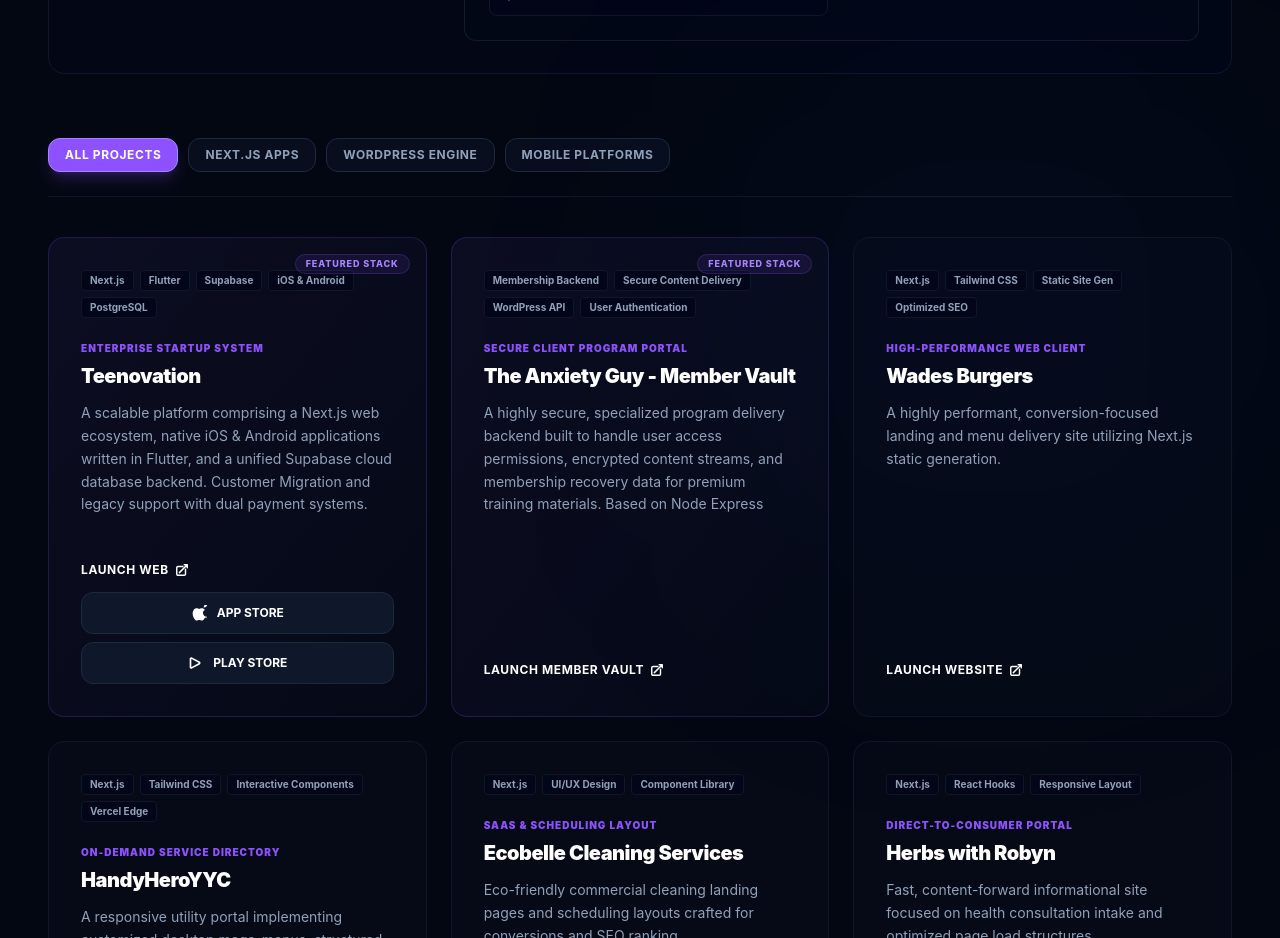
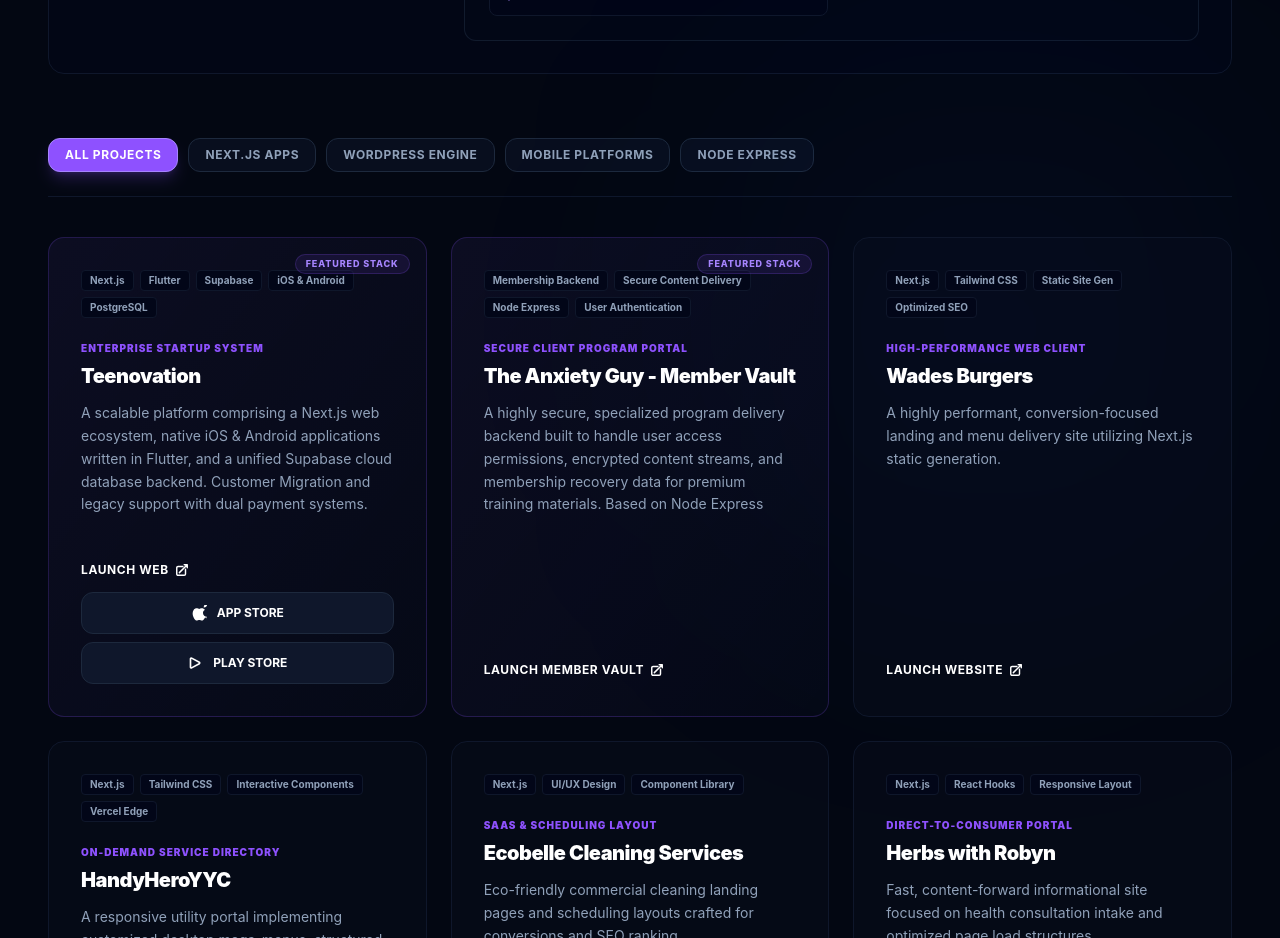
Before and after one commit to AZBrandCanada/portfolio, a Next.js app: page / in a window 1280 px wide. Shown: the part 860-1798 px from the top of the page. Built offline with nearby package versions, Linux system fonts and the light colour scheme.

Commit message:
Update index.js

```diff
--- a/pages/index.js
+++ b/pages/index.js
@@ -27,6 +27,7 @@
     { id: 'nextjs', label: 'Next.js Apps' },
     { id: 'wordpress', label: 'WordPress Engine' },
     { id: 'mobile', label: 'Mobile Platforms' },
+    { id: 'node_express', label: 'Node Express' },
   ];
 
   // Tech matrix definitions for client review
@@ -71,8 +72,8 @@
       title: "The Anxiety Guy - Member Vault",
       subtitle: "Secure Client Program Portal",
       desc: "A highly secure, specialized program delivery backend built to handle user access permissions, encrypted content streams, and membership recovery data for premium training materials. Based on Node Express",
-      tags: ["Membership Backend", "Secure Content Delivery", "WordPress API", "User Authentication"],
-      category: "wordpress",
+      tags: ["Membership Backend", "Secure Content Delivery", "Node Express", "User Authentication"],
+      category: "Node Express",
       links: [
         { type: 'web', label: "Launch Member Vault", url: "https://vault.theanxietyguy.com/" }
       ],
@@ -184,6 +185,7 @@
     if (activeFilter === 'nextjs') return project.category === 'nextjs' || project.title === 'Teenovation';
     if (activeFilter === 'wordpress') return project.category === 'wordpress';
     if (activeFilter === 'mobile') return project.category === 'mobile';
+    if (activeFilter === 'node_express') return project.category === 'Node Express';
     return true;
   });
 
```
